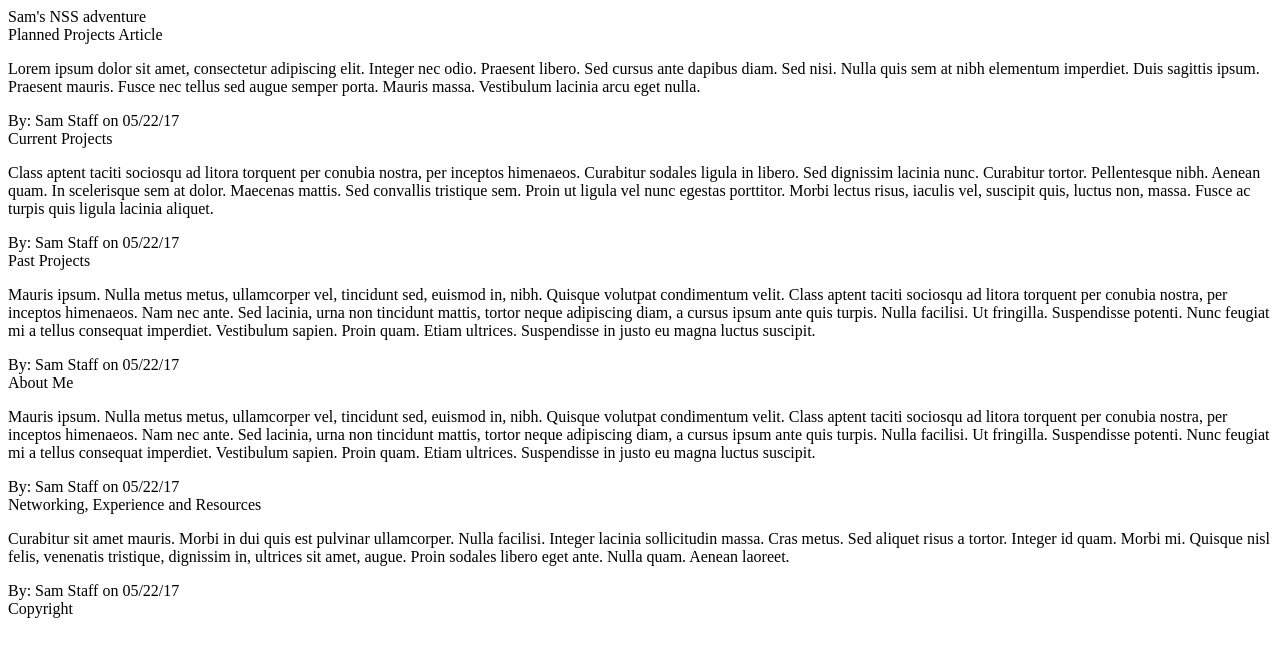
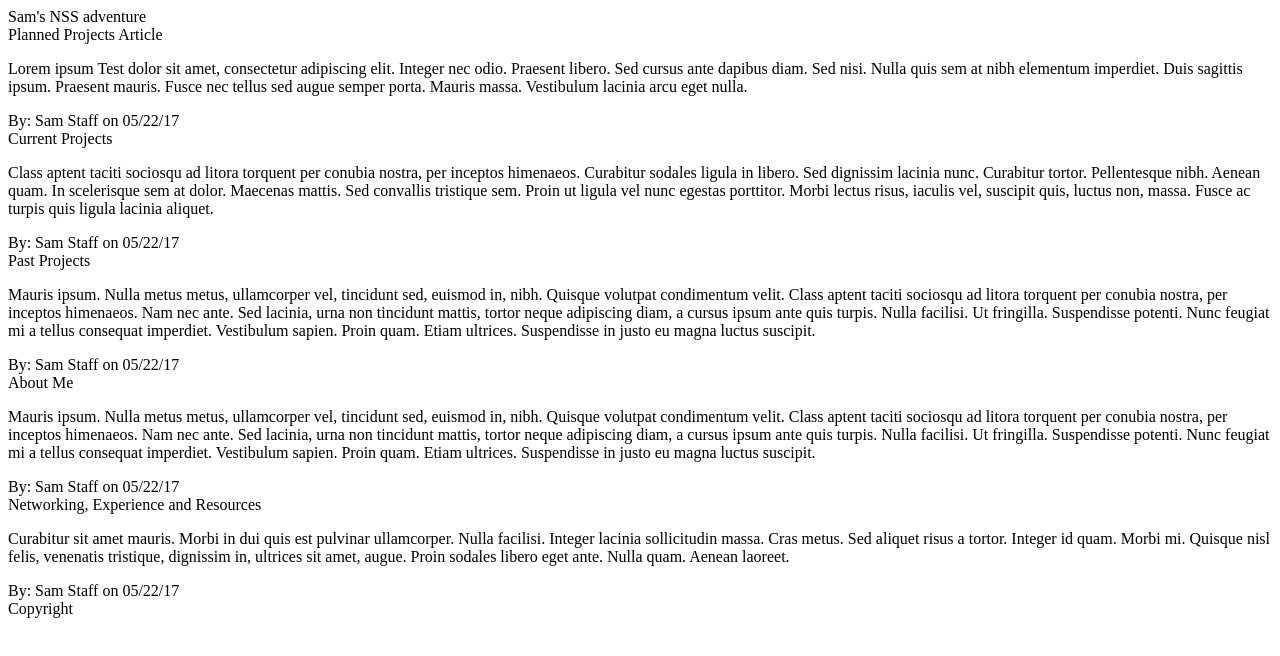
Before and after one commit to Staffmaster00/NSSBlog, a plain HTML site: page blog.html in a window 1280 px wide. Drawn offline with Linux system fonts and the light colour scheme.

Commit message:
Learning git chain of work

```diff
--- a/blog.html
+++ b/blog.html
@@ -8,7 +8,7 @@
 			<article>
 				<header>Planned Projects Article</header>
 				<section>
-					<p>Lorem ipsum dolor sit amet, consectetur adipiscing elit. Integer nec odio. Praesent libero. Sed cursus ante dapibus diam. Sed nisi. Nulla quis sem at nibh elementum imperdiet. Duis sagittis ipsum. Praesent mauris. Fusce nec tellus sed augue semper porta. Mauris massa. Vestibulum lacinia arcu eget nulla. </p>
+					<p>Lorem ipsum Test dolor sit amet, consectetur adipiscing elit. Integer nec odio. Praesent libero. Sed cursus ante dapibus diam. Sed nisi. Nulla quis sem at nibh elementum imperdiet. Duis sagittis ipsum. Praesent mauris. Fusce nec tellus sed augue semper porta. Mauris massa. Vestibulum lacinia arcu eget nulla. </p>
 				</section>
 
 				<footer>By: Sam Staff on <date>05/22/17</date></footer>
```
